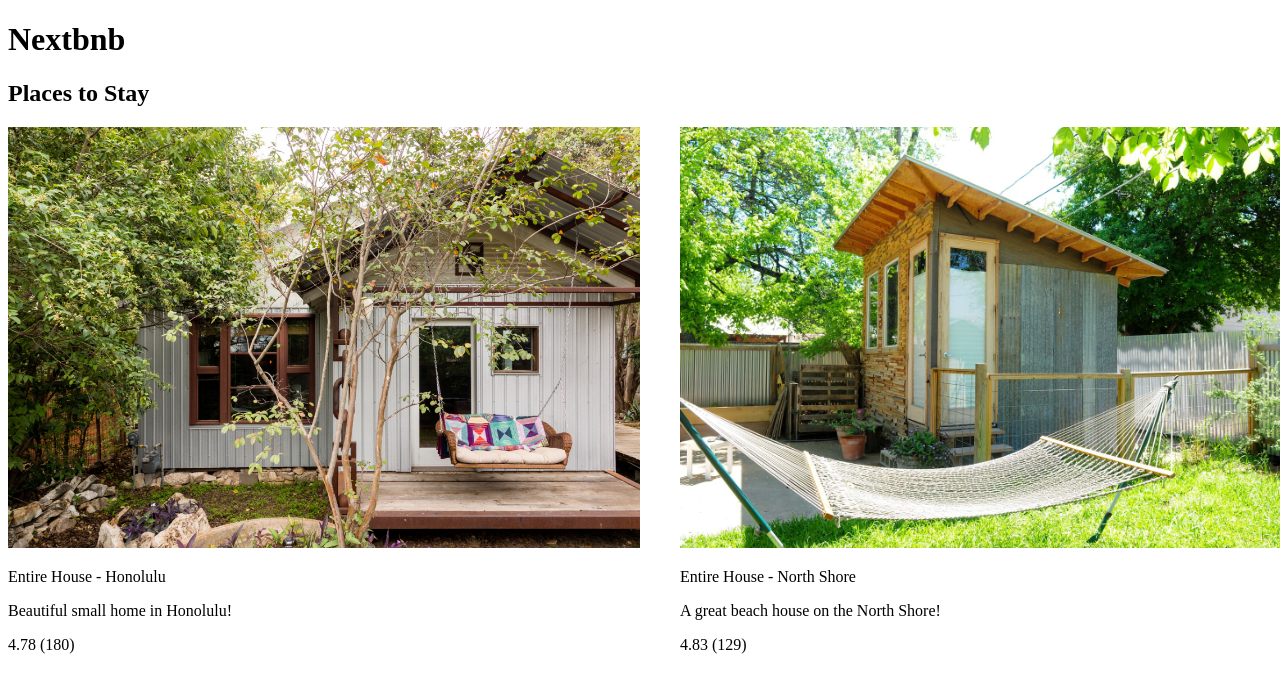
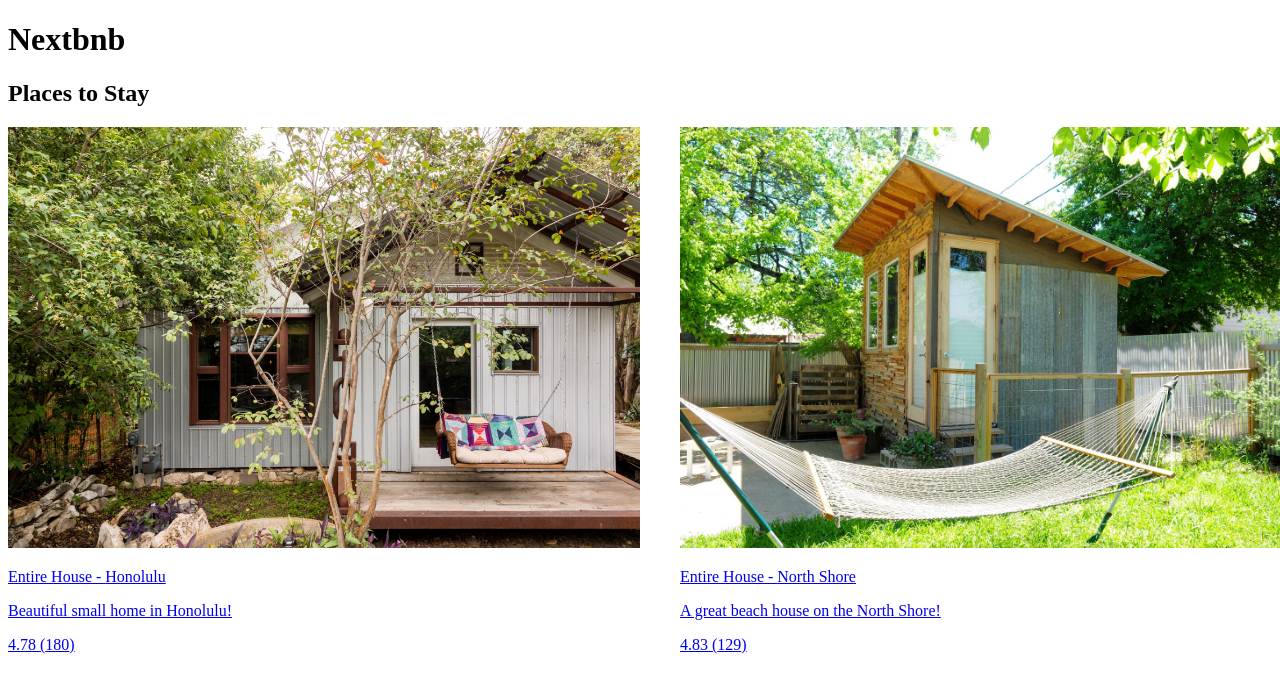
Before and after one commit to tryingtokeepup/NextBnB, a Next.js app: page / in a window 1280 px wide. Shown: the top 690 px of the page. Built offline with nearby package versions, Linux system fonts and the light colour scheme.

Commit message:
adding in dynamic pages

```diff
--- a/components/house.js
+++ b/components/house.js
@@ -3,7 +3,9 @@ import Link from 'next/link';
 const House = props => {
   // we are passing props down with {... house} spreading in the index
   return (
-    <div>
+    // Very cool, we can basically use routing with Next's version of Links!
+    <Link href="/houses/[id]" as={'/houses/' + props.id}>
+      <a>
         <img
           src={props.picture}
           width="100%"
@@ -17,7 +19,8 @@ const House = props => {
         <p>
           {props.rating} ({props.reviewsCount})
         </p>
-    </div>
+      </a>
+    </Link>
   );
 };
 
--- a/pages/houses.json
+++ b/pages/houses.json
@@ -1,21 +1,44 @@
 [
   {
-    "id": 1,
+    "id": "2423",
+    "hostname": "Sayo",
     "picture": "/img/houses/1.jpg",
     "type": "Entire House",
     "town": "Honolulu",
     "title": "Beautiful small home in Honolulu!",
     "rating": 4.78,
-    "reviewsCount": 180
+    "reviewsCount": 180,
+    "superhost": true,
+    "description": "Spend a unforgettable holiday in the enchanting surroundings of the town of Honolulu (reachable from Honolulu Airport).<br>Downtown Honolulu offers a heaven of peace and tranquillity, set in an elevated position with a stunning view.<br> It's the perfect place if you like nature. You can stay under an olive tree reading a good book, you can have a walk in the small country streets or go to the nearest beaches.<br> You can even easily visit any of the sights in Apulia such as the caves of Castellana, the trulli of Alberobello, the baroque cities of Lecce and Martina Franca, the excavations of Egnazia, the zoosafari of Fasano, Castel del Monte with Frederick's castle, Grottaglie famous for its ceramics, Taranto, Brindisi and Lecce museums.<br>    Prices vary on period and are to be considered included: in-outcoming cleanings, towels, sheets, water, gas, electricity.",
+    "guests": 4,
+    "bedrooms": 1,
+    "beds": 2,
+    "baths": 1,
+    "amenities": {
+      "wifi": true,
+      "kitchen": true,
+      "heating": true,
+      "freeParking": true
+    },
+    "entireplace": true,
+    "reviews": [
+      {
+        "user": "Radhika",
+        "date": "August 2019",
+        "avatar": "https://a0.muscache.com/im/users/34403074/profile_pic/1432859567/original.jpg?aki_policy=profile_x_medium",
+        "comment": "We had an excellent stay at the trullo - everything was perfect, starting with Anna’s generosity to meet us in town so we wouldn’t lose our way, to the beautiful setting of the trullo, to the fresh eggs and tomatoes for our use, to Anna’s tips and suggestions for local"
+      }
+    ]
   },
   {
-    "id": 2,
+    "id": "2122",
 
     "picture": "/img/houses/2.jpg",
     "type": "Entire House",
     "town": "North Shore",
     "title": "A great beach house on the North Shore!",
     "rating": 4.83,
-    "reviewsCount": 129
+    "reviewsCount": 129,
+    "superhost": false
   }
 ]
--- /dev/null
+++ b/pages/houses/[id].js
@@ -0,0 +1,5 @@
+export default () => (
+  <div>
+    <p>Test thingy</p>
+  </div>
+);
```
Lines whose indentation alone changed are shown as unchanged.
